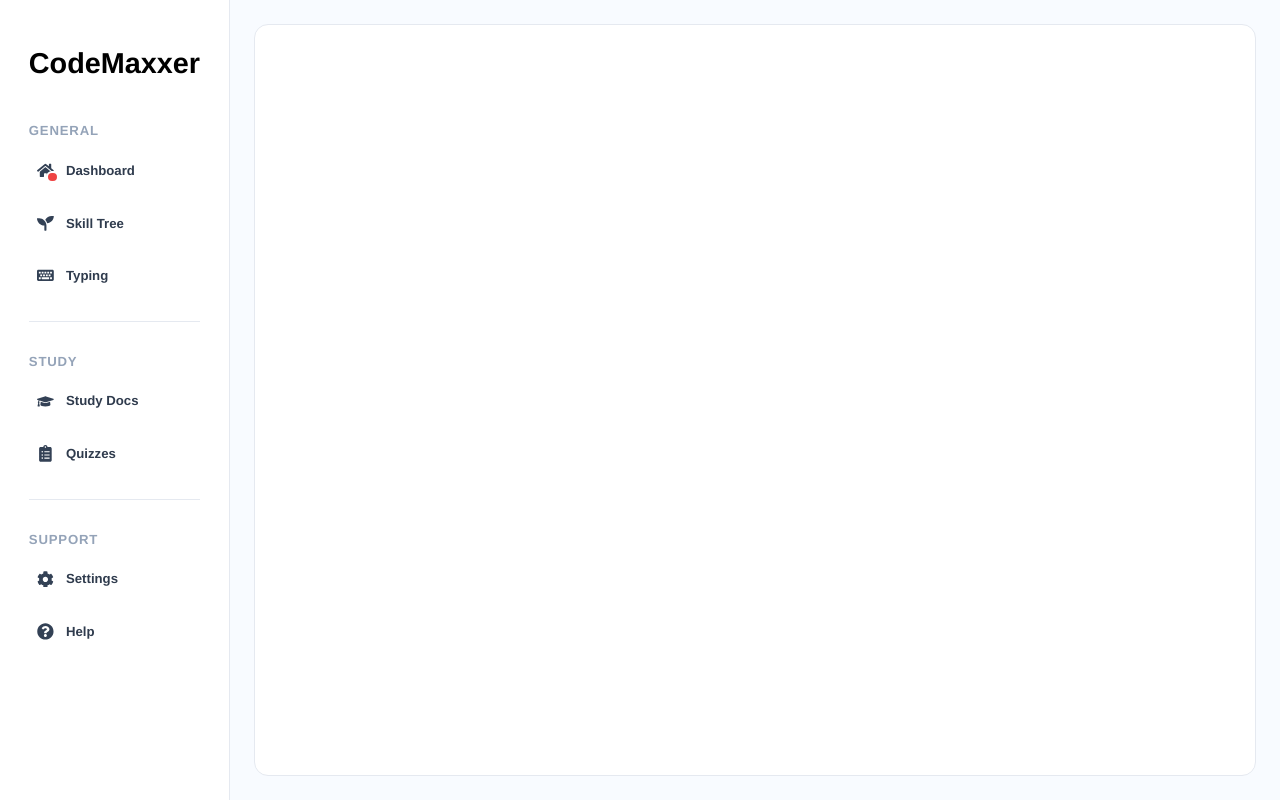
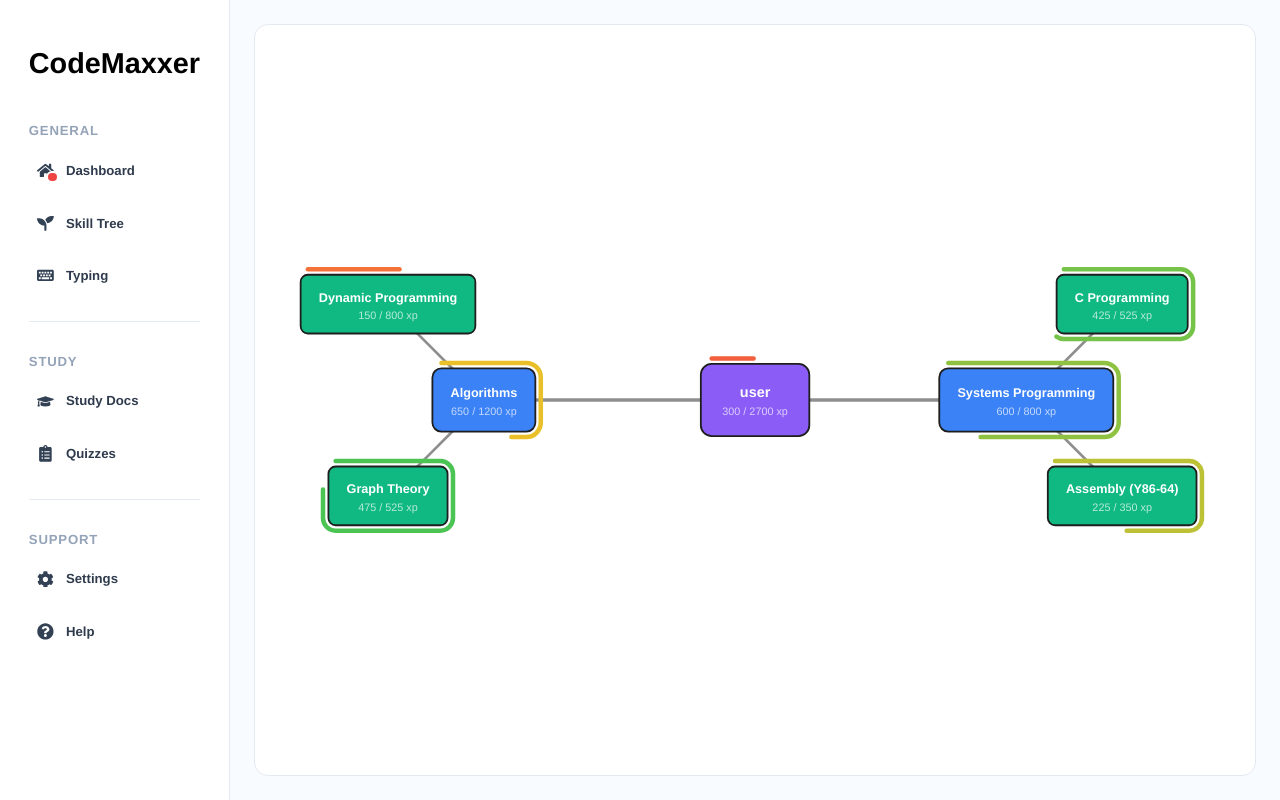
Before and after one commit to antranig8/raptorhacks-project, a React (Vite) app in the folder frontend/CodeMaxxer/: page /dashboard/skill-tree in a window 1280 px wide. Built offline with nearby package versions, Linux system fonts and the light colour scheme; a web font is replaced by a local one.

Commit message:
skilltree

```diff
--- a/frontend/CodeMaxxer/src/pages/Dashboard/components/general/skilltree/SkillTree.jsx
+++ b/frontend/CodeMaxxer/src/pages/Dashboard/components/general/skilltree/SkillTree.jsx
@@ -1,8 +1,32 @@
-import styles from '@dashboard/styles/SkillTree.module.css'
+import React, { useEffect, useRef } from "react";
+import * as d3 from "d3";
+import styles from "@dashboard/styles/SkillTree.module.css";
+import { initSkillWeb } from "./skillWebD3";
+import { mockData } from "./skillTreeData";
 
 export default function SkillTree() {
+    const svgRef = useRef(null);
+
+    useEffect(() => {
+        if (!svgRef.current) return;
+
+        const container = d3.select(svgRef.current).node().parentNode;
+        const width = container.clientWidth || 800;
+        const height = container.clientHeight || 600;
+
+        const zoom = d3.zoom()
+            .scaleExtent([0.2, 4])
+            .on("zoom", (event) => {
+                d3.select(svgRef.current).select("g").attr("transform", event.transform);
+            });
+
+        initSkillWeb(svgRef, mockData, width, height, zoom);
+
+    }, []);
+
     return (
-        <section className={styles.container}>
+        <section className={styles.container} style={{ width: "100%", height: "calc(100vh - 100px)", overflow: "hidden" }}>
+            <svg ref={svgRef}></svg>
         </section>
-    )
+    );
 }
--- /dev/null
+++ b/frontend/CodeMaxxer/src/pages/Dashboard/components/general/skilltree/levelUtils.js
@@ -0,0 +1,23 @@
+export function calculateLevelData(totalXp) {
+    let currentLevel = 1;
+    let xpAccumulated = 0;
+    let currentLevelReq = 100;
+
+    // While total XP is enough to pass the current level...
+    while (totalXp >= xpAccumulated + currentLevelReq) {
+        xpAccumulated += currentLevelReq;
+        currentLevel++;
+        // Formula: round((PrevThreshold * 1.5) / 25) * 25
+        currentLevelReq = Math.round((currentLevelReq * 1.5) / 25) * 25;
+    }
+
+    const xpInCurrentLevel = totalXp - xpAccumulated;
+    const progressPercentage = Math.min(Math.max(xpInCurrentLevel / currentLevelReq, 0), 1);
+
+    return {
+        currentLevel,
+        xpInCurrentLevel,
+        xpRequiredForNextLevel: currentLevelReq,
+        progressPercentage
+    };
+}
--- /dev/null
+++ b/frontend/CodeMaxxer/src/pages/Dashboard/components/general/skilltree/skillTreeData.js
@@ -0,0 +1,22 @@
+export const mockData = {
+    "name": "user",
+    "xp": 5450,
+    "children": [
+        {
+            "name": "Systems Programming",
+            "xp": 1950,
+            "children": [
+                { "name": "C Programming", "xp": 1250 },
+                { "name": "Assembly (Y86-64)", "xp": 700 }
+            ]
+        },
+        {
+            "name": "Algorithms",
+            "xp": 2800,
+            "children": [
+                { "name": "Graph Theory", "xp": 1300 },
+                { "name": "Dynamic Programming", "xp": 1500 }
+            ]
+        }
+    ]
+};
--- /dev/null
+++ b/frontend/CodeMaxxer/src/pages/Dashboard/components/general/skilltree/skillWebD3.js
@@ -0,0 +1,160 @@
+import * as d3 from 'd3';
+import { calculateLevelData } from './levelUtils';
+
+export const initSkillWeb = (svgRef, data, width, height, zoom) => {
+    const svg = d3.select(svgRef.current)
+        .attr("viewBox", [0, 0, width, height])
+        .attr("width", "100%")
+        .attr("height", "100%")
+        .style("display", "block");
+
+    svg.selectAll("*").remove();
+
+    const canvas = svg.append("g");
+    svg.call(zoom);
+
+    const root = d3.hierarchy(data);
+    const measureCanvas = document.createElement("canvas");
+    const context = measureCanvas.getContext("2d");
+
+    // Pre-calculate all node positions and dimensions
+    root.descendants().forEach(d => {
+        d.levelData = calculateLevelData(d.data.xp || 0);
+
+        const fontSize = d.depth === 0 ? "16px" : "14px";
+        context.font = `600 ${fontSize} sans-serif`;
+        const textWidth = context.measureText(d.data.name).width;
+
+        const padding = 40;
+        const minWidth = d.depth === 0 ? 120 : 100;
+        const widthNode = Math.max(minWidth, textWidth + padding);
+        const heightNode = d.depth === 0 ? 80 : (d.depth === 1 ? 70 : 65);
+
+        d.dims = {
+            w: widthNode,
+            h: heightNode,
+            rx: d.depth === 0 ? 12 : (d.depth === 1 ? 10 : 8)
+        };
+
+        // Layout Ring logic
+        if (d.depth === 0) {
+            d.x = width / 2;
+            d.y = height / 2;
+        } else if (d.depth === 1) {
+            const ring1Radius = 300;
+            const siblings = d.parent.children;
+            const index = siblings.indexOf(d);
+            const angle = (index / siblings.length) * 2 * Math.PI;
+            d.x = width / 2 + Math.cos(angle) * ring1Radius;
+            d.y = height / 2 + Math.sin(angle) * ring1Radius;
+        } else if (d.depth === 2) {
+            const leafOrbitRadius = 150;
+            const siblings = d.parent.children;
+            const index = siblings.indexOf(d);
+            const parentAngle = Math.atan2(d.parent.y - height / 2, d.parent.x - width / 2);
+            const spread = Math.PI / 2;
+            const step = siblings.length > 1 ? spread / (siblings.length - 1) : 0;
+            const angle = parentAngle - (spread / 2) + (index * step);
+            d.x = d.parent.x + Math.cos(angle) * leafOrbitRadius;
+            d.y = d.parent.y + Math.sin(angle) * leafOrbitRadius;
+        }
+    });
+
+    const links = root.links();
+    const nodes = root.descendants();
+
+    const link = canvas.append("g")
+        .attr("stroke", "#444")
+        .attr("stroke-opacity", 0.6)
+        .selectAll("line")
+        .data(links)
+        .join("line")
+        .attr("stroke-width", d => Math.max(1, 4 - d.source.depth))
+        .attr("x1", d => d.source.x)
+        .attr("y1", d => d.source.y)
+        .attr("x2", d => d.target.x)
+        .attr("y2", d => d.target.y);
+
+    const node = canvas.append("g")
+        .selectAll("g")
+        .data(nodes)
+        .join("g")
+        .attr("transform", d => `translate(${d.x},${d.y})`)
+        .call(d3.drag()
+            .on("start", (event, d) => {
+                if (d.depth === 0) return;
+                d3.select(event.sourceEvent.target.parentNode).raise();
+            })
+            .on("drag", function (event, d) {
+                if (d.depth === 0) return;
+                let newX = event.x;
+                let newY = event.y;
+                const margin = 1;
+
+                nodes.forEach(other => {
+                    if (d === other) return;
+                    const dL = newX - d.dims.w / 2 - margin;
+                    const dR = newX + d.dims.w / 2 + margin;
+                    const dT = newY - d.dims.h / 2 - margin;
+                    const dB = newY + d.dims.h / 2 + margin;
+                    const oL = other.x - other.dims.w / 2 - margin;
+                    const oR = other.x + other.dims.w / 2 + margin;
+                    const oT = other.y - other.dims.h / 2 - margin;
+                    const oB = other.y + other.dims.h / 2 + margin;
+
+                    if (dL < oR && dR > oL && dT < oB && dB > oT) {
+                        const overlapX = Math.min(dR - oL, oR - dL);
+                        const overlapY = Math.min(dB - oT, oB - dT);
+                        if (overlapX < overlapY) { newX += (newX > other.x) ? overlapX : -overlapX; }
+                        else { newY += (newY > other.y) ? overlapY : -overlapY; }
+                    }
+                });
+
+                d.x = newX; d.y = newY;
+                d3.select(this).attr("transform", `translate(${d.x},${d.y})`);
+                link.filter(l => l.source === d).attr("x1", d.x).attr("y1", d.y);
+                link.filter(l => l.target === d).attr("x2", d.x).attr("y2", d.y);
+            }))
+        .on("click", (event, d) => {
+            event.stopPropagation();
+            const scale = 1.2;
+            const tx = width / 2 - d.x * scale;
+            const ty = height / 2 - d.y * scale;
+            svg.transition().duration(750).call(
+                zoom.transform,
+                d3.zoomIdentity.translate(tx, ty).scale(scale)
+            );
+        });
+
+    node.append("rect")
+        .attr("width", d => d.dims.w)
+        .attr("height", d => d.dims.h)
+        .attr("x", d => -d.dims.w / 2)
+        .attr("y", d => -d.dims.h / 2)
+        .attr("rx", d => d.dims.rx)
+        .attr("ry", d => d.dims.rx)
+        .attr("fill", d => d.depth === 0 ? "#8b5cf6" : (d.depth === 1 ? "#3b82f6" : "#10b981"))
+        .attr("stroke", "#1e1e1e")
+        .attr("stroke-width", 2);
+
+    node.each(function (d) {
+        const group = d3.select(this);
+        const m = 6;
+        const pw = d.dims.w + m * 2;
+        const ph = d.dims.h + m * 2;
+        const prx = d.dims.rx + m;
+        const perimeter = 2 * (pw + ph) - (8 * prx) + (2 * Math.PI * prx);
+        const dashArray = `${d.levelData.progressPercentage * perimeter} ${perimeter}`;
+        const colorScale = d3.scaleLinear().domain([0, 0.5, 1]).range(["#ef4444", "#fbbf24", "#22c55e"]).interpolate(d3.interpolateRgb);
+
+        group.append("rect")
+            .attr("width", pw).attr("height", ph).attr("x", -pw / 2).attr("y", -ph / 2).attr("rx", prx).attr("ry", prx)
+            .attr("fill", "none").attr("stroke", colorScale(d.levelData.progressPercentage))
+            .attr("stroke-width", 5).attr("stroke-linecap", "round").attr("stroke-dasharray", dashArray).attr("stroke-dashoffset", 0);
+    });
+
+    node.append("text").attr("dy", "-0.2em").attr("text-anchor", "middle").text(d => d.data.name).style("font-size", d => d.depth === 0 ? "16px" : "14px").style("font-weight", "600").style("fill", "#fff").style("pointer-events", "none");
+    node.append("text").attr("dy", "1.4em").attr("text-anchor", "middle").text(d => `${d.levelData.xpInCurrentLevel} / ${d.levelData.xpRequiredForNextLevel} xp`).style("font-size", "12px").style("fill", "rgba(255,255,255,0.7)").style("pointer-events", "none");
+
+    return canvas;
+};
```
